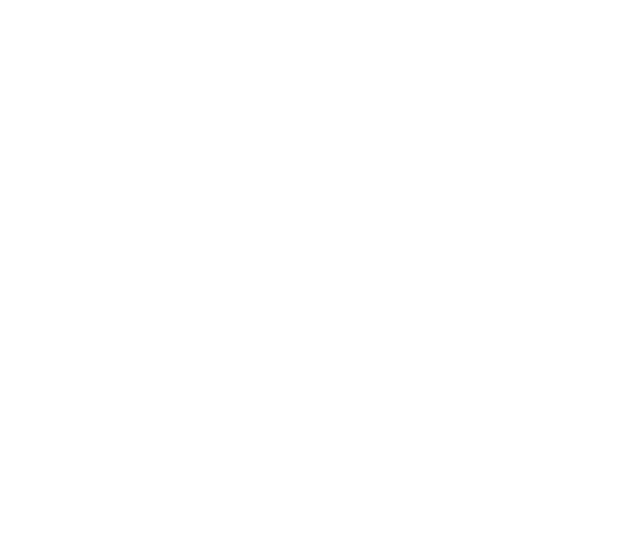
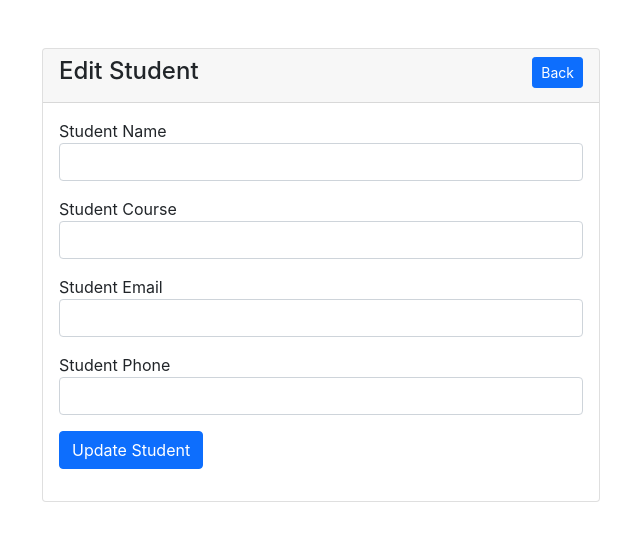
Before and after one commit to GregoriMik/LARAVELREACTAPI, a React (Create React App) app in the folder REACT/: page /edit-student/1 in a window 1280 px wide. Shown: the top 538 px of the page, without its empty margins (40-680 px from the left). Built offline with nearby package versions, Linux system fonts and the light colour scheme; no server answers.

Commit message:
Create edit and update function

```diff
--- a/REACT/src/App.js
+++ b/REACT/src/App.js
@@ -3,6 +3,7 @@
 
 import Student from './pages/Student';
 import AddStudent from './pages/AddStudent';
+import EditStudent from './pages/EditStudent';
 
 function App() {
   return (
@@ -10,6 +11,7 @@
       <Switch>
         <Route exact path="/" component={Student}/>
         <Route exact path="/add-student" component={AddStudent}/>
+        <Route exact path="/edit-student/:id" component={EditStudent}/>
       </Switch>
     </Router>
   );
--- /dev/null
+++ b/REACT/src/pages/EditStudent.js
@@ -0,0 +1,107 @@
+import React, {Component} from 'react';
+import {Link} from 'react-router-dom';
+import axios from 'axios';
+
+class EditStudent extends Component
+{
+    state = {
+        name:'',
+        course:'',
+        email:'',
+        phone:'',
+    }
+
+    handleInput = (e) => {
+        this.setState({
+            [e.target.name]: e.target.value
+        });
+    }
+
+    async componentDidMount(){
+
+        const stud_id = this.props.match.params.id;
+        // console.log(stud_id);
+        const res = await axios.get(`http://localhost:8000/api/edit-student/${stud_id}`);
+        if(res.data.status === 200)
+        {
+            this.setState({
+                name: res.data.student.name,
+                course:res.data.student.course,
+                email:res.data.student.email,
+                phone:res.data.student.phone,
+            });
+        }
+
+
+
+
+    }
+
+    updateStudent = async (e) =>{
+        e.preventDefault();
+
+        const stud_id = this.props.match.params.id;
+        const res = await axios.put(`http://localhost:8000/api/update-student/${stud_id}`, this.state);
+
+        if(res.data.status === 200)
+        {
+            console.log(res.data.message);
+            this.setState({
+                name:'',
+                course:'',
+                email:'',
+                phone:'',
+            });
+        }
+    }
+
+    render(){
+        return(
+            <div className="container">
+                <div className="rom">
+                    <div className="col-md-6">
+                        <div className="card">
+                            <div className="card-header">
+                                <h4>Edit Student
+                                <Link to={'/'} className="btn btn-primary btn-sm float-end"> Back </Link>
+                                </h4>
+                            </div>
+                            <div className="card-body">
+
+                                <form onSubmit={this.updateStudent} >
+
+                                    <div className="form-group mb-3">
+                                        <label >Student Name</label>
+                                        <input type="text" name="name" onChange={this.handleInput} value={this.state.name} className="form-control" />
+                                    </div>
+
+                                    <div className="form-group mb-3">
+                                        <label >Student Course</label>
+                                        <input type="text" name="course" onChange={this.handleInput} value={this.state.course} className="form-control" />
+                                    </div>
+
+                                    <div className="form-group mb-3">
+                                        <label >Student Email</label>
+                                        <input type="text" name="email" onChange={this.handleInput} value={this.state.email} className="form-control" />
+                                    </div>
+
+                                    <div className="form-group mb-3">
+                                        <label >Student Phone</label>
+                                        <input type="text" name="phone" onChange={this.handleInput} value={this.state.phone} className="form-control" />
+                                    </div>
+
+                                    <div className="form-group mb-3">
+                                        <button type="submit" className="btn btn-primary">Update Student</button>
+                                    </div>
+
+                                </form>
+                            </div>
+                        </div>
+                    </div>
+                </div>
+            </div>
+        );
+    }
+}
+
+export default EditStudent;
```
Also changed, not shown: 2 other files (tests, documents, lock files or other folders).
